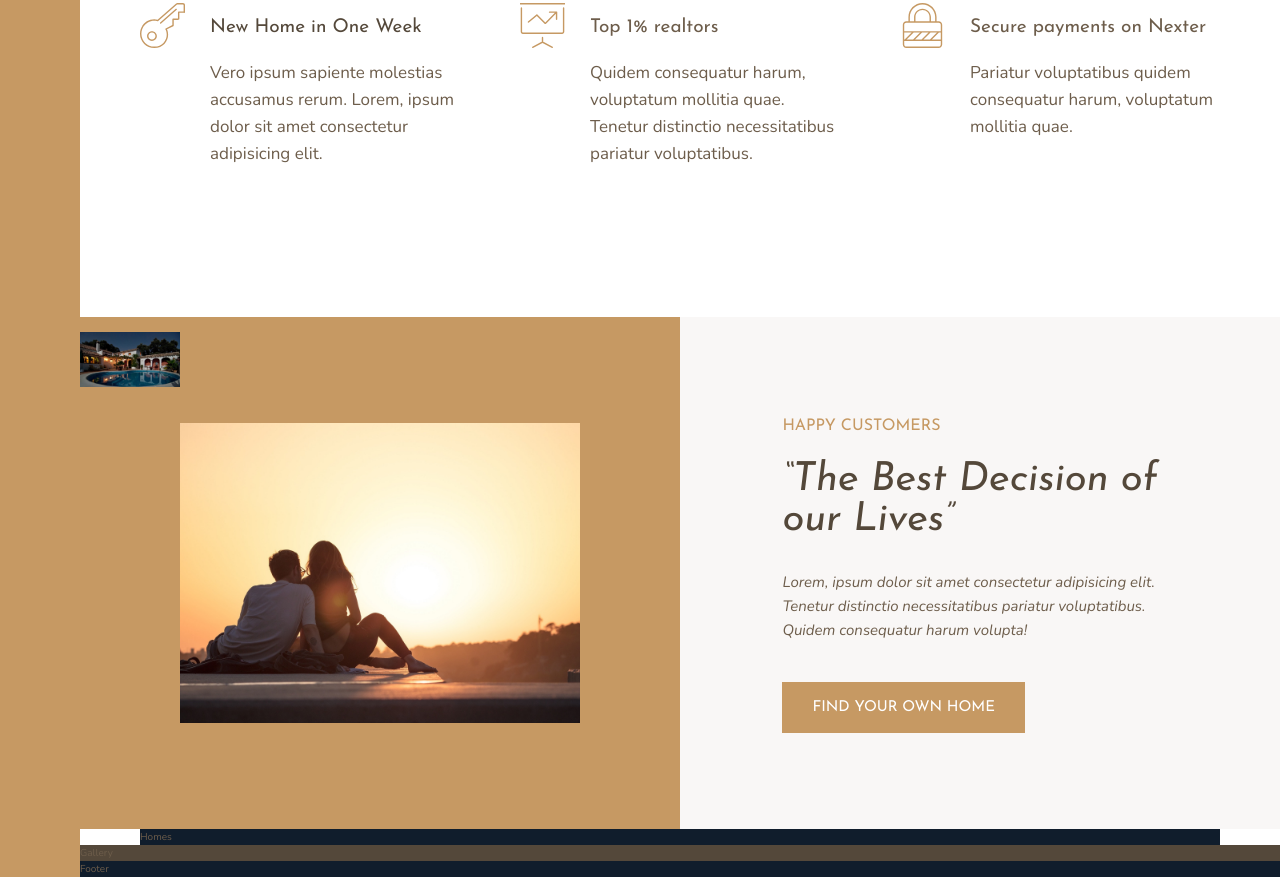
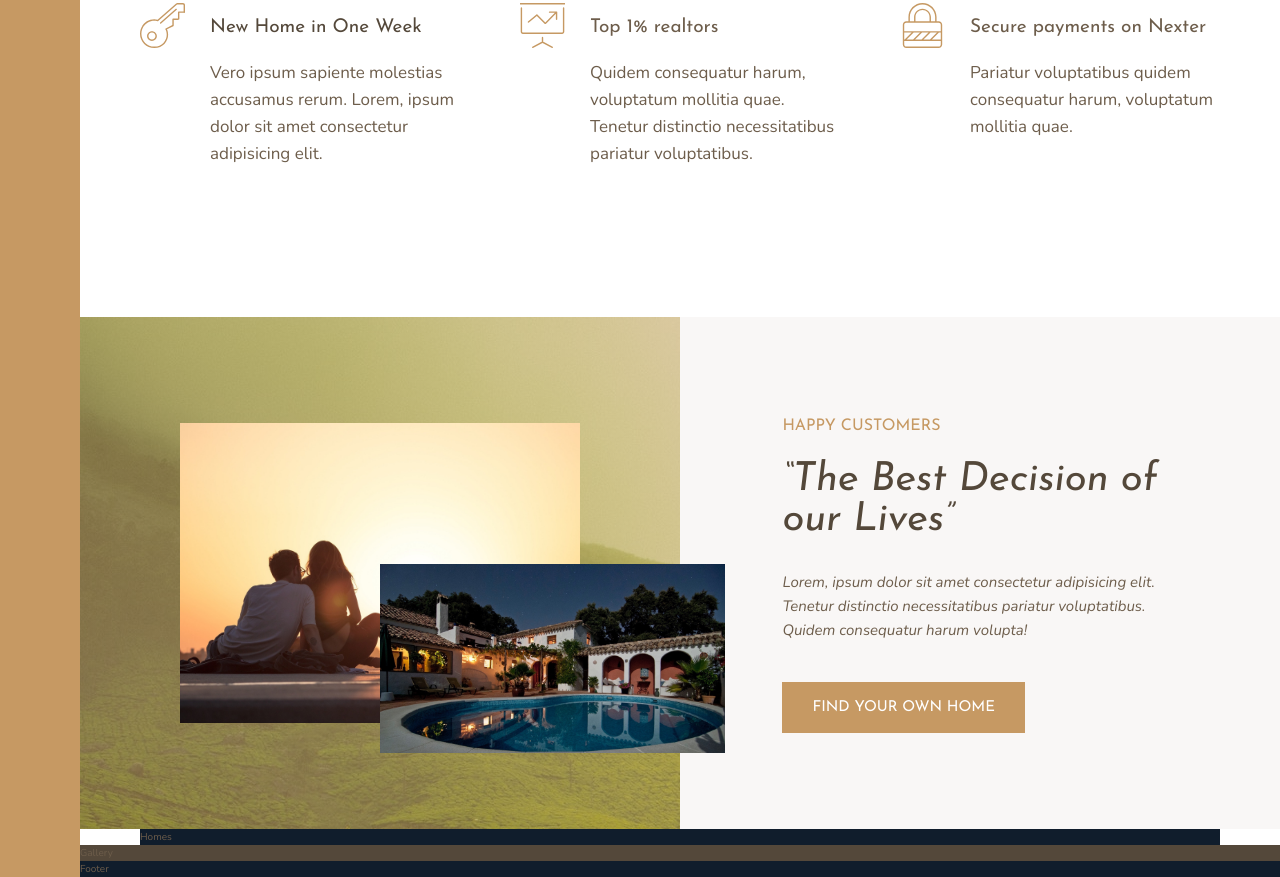
Before and after one commit to AlinaZakirod/nexter-, a website: page index.html in a window 1280 px wide. Shown: the part 991-1868 px from the top of the page. Drawn offline with nearby package versions, Linux system fonts and the light colour scheme.

Commit message:
story pictures p2

```diff
--- a/sass/_story.scss
+++ b/sass/_story.scss
@@ -2,6 +2,11 @@
   &__pictures {
     background-color: $color-primary;
     grid-column: full-start / col-end 4;
+    background-image: linear-gradient(
+        rgba($color-primary, 0.5),
+        rgba($color-primary, 0.5)
+      ),
+      url(../img/back.jpg);
 
     display: grid;
     grid-template-rows: repeat(6, 1fr);
@@ -13,10 +18,15 @@
     width: 100%;
     grid-row: 2/6;
     grid-column: 2/6;
+    box-shadow: 0 2rem 5 rem rgba(#000, 0.1);
   }
 
   &__img--2 {
-    width: 100%;
+    width: 115%;
+    grid-row: 4/6;
+    grid-column: 4/7;
+    z-index: 20;
+    box-shadow: 0 2rem 5 rem rgba(#000, 0.2);
   }
 
   &__content {
```
Also changed, not shown: css/style.css.
